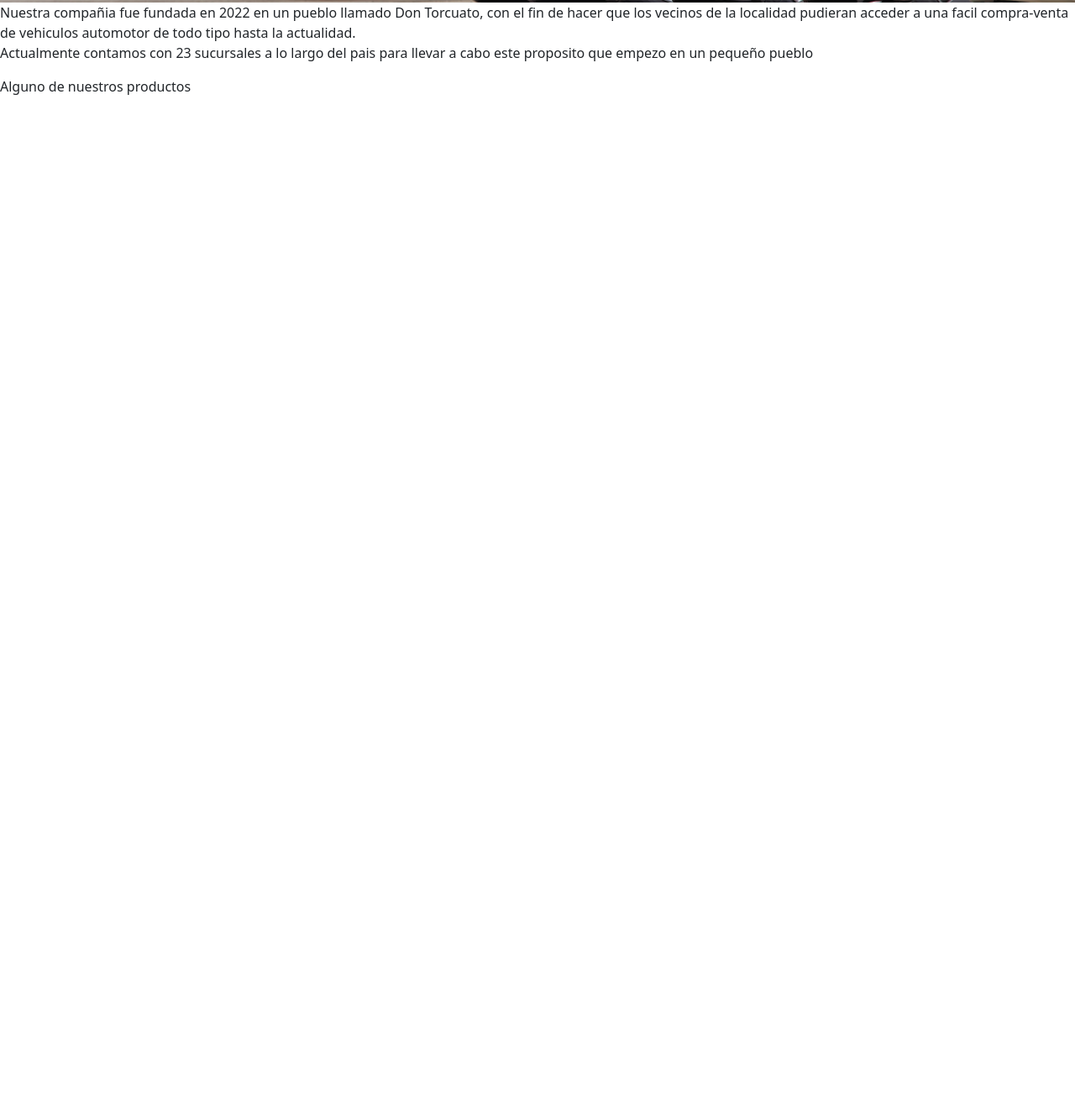
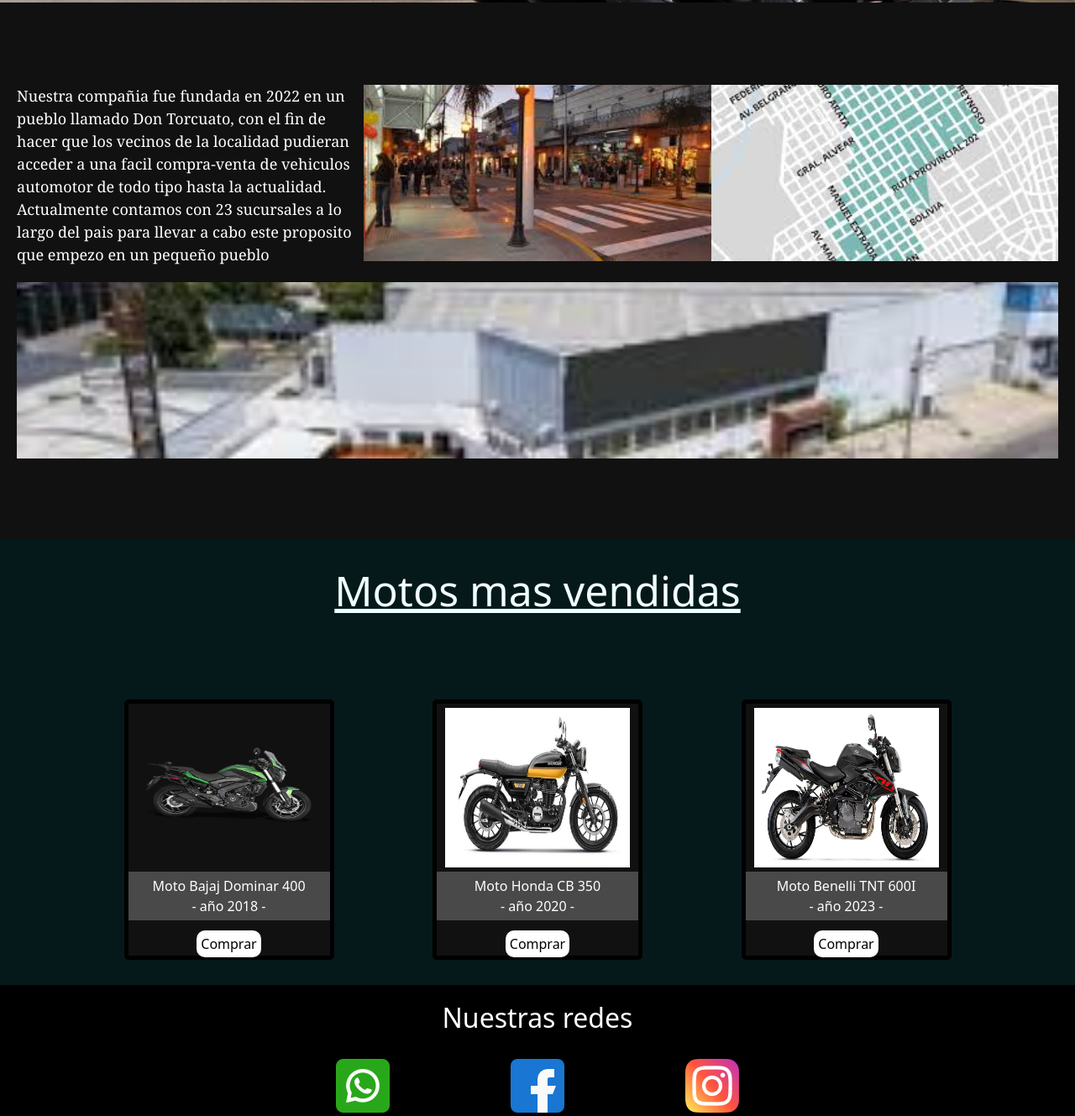
Before and after one commit to ThomasCortez/Proyecto-coder1, a plain HTML site: page index.html in a window 1280 px wide. Shown: the part 499-1828 px from the top of the page at 84% size. Before the commit the page ends 800 px from the top, so only its background shows below. Drawn offline with nearby package versions, Linux system fonts and the light colour scheme; a web font is replaced by a local one.

Commit message:
unificacion de rama

```diff
--- a/css/style.css
+++ b/css/style.css
@@ -2,11 +2,18 @@
 *{
     margin: 0;
     padding: 0;
-
+}
+body {
+    background-color: black;
 }
 /*header*/
 header {
     background-color: rgb(0, 0, 0);
+}
+header {
+    position: sticky;
+    top: 0 ;
+    z-index: 1;
 }
 nav div {
     display: flex;
@@ -37,7 +44,8 @@ h1 {
 .hero-sec {
     background-image: url("../img/hero-img.webp");
     background-repeat:no-repeat;
-    background-position: 0%;
+    background-position: center center;
+    background-attachment: fixed;
     background-size: cover;
     height: 50vh;
 
@@ -67,3 +75,121 @@ h1 {
     background-color: #494949;
     margin: 5px;
 }
+/*------------ Presentacion rapida -------------*/
+.presentacion {
+    height: 80vh;
+    background-color:#111111;
+    display: grid;
+    grid-template-columns: repeat(3, 1fr);
+    grid-template-rows: repeat(2, 35%);
+    grid-template-areas:
+    " a b c"
+    " d d d";
+    row-gap: 25px;
+    padding: 20px;
+    align-content: center;
+}
+
+.div-text {
+    grid-area: a ;
+}
+.presentacion .div-text p {
+    color: #fff;
+    font-size: large;
+    font-family: Georgia, 'Times New Roman', Times, serif;
+    border: #fff;
+    border-radius: 10px;
+    width: 100%;
+}
+.presentacion div img {
+    width: 100%;
+    height: 100%;
+    object-fit: cover;
+}
+.img-centro {
+    grid-area: b;
+}
+.img-mapa {
+    grid-area: c;
+}
+.img-cons {
+    grid-area: d;
+}
+
+/*--------------Compra rapida/Tarjetas--------------*/
+.productos-imp {
+    background-color: rgb(5, 25, 27);
+    padding: 30px;
+}
+.productos-imp h2 {
+    text-align: center;
+    color: azure;
+    text-decoration:underline;
+    font-size: 50px;
+    margin-bottom: 100px;
+}
+.cont-tarj {
+    display: flex;
+    justify-content: space-evenly;
+}
+.tarjeta {
+    width: 250px;
+    height: 310px;
+    border-radius: 5px;
+    background-color: #111111;
+    text-align: center;
+    justify-content: center;
+    border: 5px solid black;
+}
+.tarjeta img {
+    width: 230px;
+    height: 200px;
+    padding: 5px;
+}
+.tarjeta p {
+    color: #fff;
+    background-color: #494949;
+    padding: 5px;
+}
+.boton {
+    background-color: #fff;
+    border-radius: 10px;
+    text-decoration: none;
+    width: auto;
+    padding: 5px;
+    color: black;
+}
+/* --------footer---------- */
+footer {
+    background-color: black;
+    text-align: center;
+    padding: 20px;
+}
+footer h2 {
+    color: #fff;
+    text-decoration: dashed;
+    margin-bottom: 30px;
+}
+footer a {
+    margin-left: 70px;
+    margin-right: 70px;
+}
+
+/* media */
+@media (max-width: 800px) {
+    .hero-sec h2{
+        font-size: 70px;
+    }
+}
+@media (max-width: 1200px) {
+    .div-text p {
+        font-size: 30px;
+    }
+}
+@media (max-width: 900px) {
+    .cont-tarj {
+        flex-direction: column;
+        gap: 30px;
+        align-items: center;
+    }
+}
--- a/index.html
+++ b/index.html
@@ -15,7 +15,6 @@
 <body>
 
 <header>
-    <div>
         <nav class="navbar navbar-expand-lg">
             <div class="container-fluid">
                 <div>
@@ -46,7 +45,6 @@
                 </div>
             </div>
         </nav>
-    </div>
 </header>
 
 <section class="hero-sec">
@@ -55,25 +53,41 @@
     <a href="./pages/productos.html" class="herobutton">"Conoce mas"</a>
 </section>
 <main>
-    <section>
-        <p>Nuestra compañia fue fundada en 2022 en un pueblo llamado Don Torcuato, con el fin de hacer que los vecinos de la localidad pudieran acceder a una facil compra-venta de vehiculos automotor de todo tipo hasta la actualidad. <br>
-        Actualmente contamos con 23 sucursales a lo largo del pais para llevar a cabo este proposito que empezo en un pequeño pueblo</p>
+    <section class="presentacion">
+        <div class="div-text">
+            <p>Nuestra compañia fue fundada en 2022 en un pueblo llamado Don Torcuato, con el fin de hacer que los vecinos de la localidad pudieran acceder a una facil compra-venta de vehiculos automotor de todo tipo hasta la actualidad. <br>
+                Actualmente contamos con 23 sucursales a lo largo del pais para llevar a cabo este proposito que empezo en un pequeño pueblo</p>
+        </div>
+        <div class="img-centro"><img src="./img/dt-centro.jpg" alt=""></div>
+        <div class="img-mapa"><img src="./img/dt-mapa.jpg" alt=""></div>
+        <div class="img-cons"><img src="./img/concesionaria-dt.jpg" alt=""></div>
     </section>
-    <section>
-        <p>Alguno de nuestros productos</p>
-        <div>
-            <img src="" alt="">
-        </div>
-        <div>
-            <img src="" alt="">
-        </div>
-        <div>
-            <img src="" alt="">
+    <section class="productos-imp">
+        <h2>Motos mas vendidas</h2>
+        <div class="cont-tarj">
+            <div class="tarjeta">
+                <img src="./img/dominar-verde.webp" alt="dominar-verde">
+                <p>Moto Bajaj Dominar 400 <br> - año 2018 -</p>
+                <a href="#" class="boton">Comprar</a>
+            </div>
+            <div class="tarjeta">
+                <img src="./img/honda-cb350.jpg" alt="honda-cb350">
+                <p>Moto Honda CB 350 <br> - año 2020 -</p>
+                <a href="#" class="boton">Comprar</a>
+            </div>
+            <div class="tarjeta">
+                <img src="./img/tnt-600.jpg" alt="tnt-600">
+                <p>Moto Benelli TNT 600I <br> - año 2023 -</p>
+                <a href="#" class="boton">Comprar</a>
+            </div>
         </div>
     </section>
 </main>
 <footer>
-
+    <h2>Nuestras redes</h2>
+    <a href=""><img src="./img/whatsapp.png" alt="whatsapp"></img></a>
+    <a href=""><img src="./img/facebook.png" alt="facebook"></img></a>
+    <a href=""><img src="./img/instagram.png" alt="instagram"></img></a>
 </footer>
 
 <script src="https://cdn.jsdelivr.net/npm/bootstrap@5.3.3/dist/js/bootstrap.bundle.min.js" integrity="sha384-YvpcrYf0tY3lHB60NNkmXc5s9fDVZLESaAA55NDzOxhy9GkcIdslK1eN7N6jIeHz" crossorigin="anonymous"></script>
```
Also changed, not shown: pages/cuenta.html (+6 -0 lines), pages/nosotros.html (+6 -0 lines), pages/productos.html (+6 -0 lines), pages/soporte.html (+6 -0 lines), img/concesionaria-dt.jpg (added), img/dominar-verde.webp (added), img/dt-centro.jpg (added), img/dt-mapa.jpg (added), img/facebook.png (added), img/honda-cb350.jpg (added), img/instagram.png (added), img/tnt-600.jpg (added), img/whatsapp.png (added).
